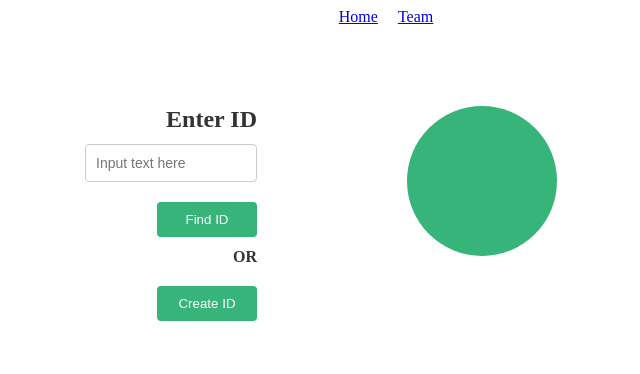
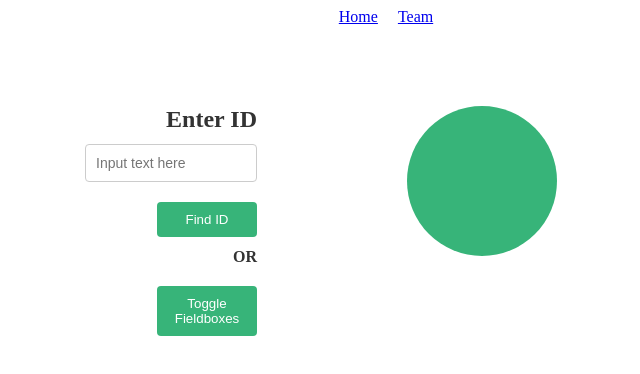
Before and after one commit to dbaglodi/Healthcare-Fraud-Detection, an Angular app in the folder healthcare-fraud-detection/: page /home in a window 1280 px wide. Shown: the top 374 px of the page, without its empty margins (244-884 px from the left). Built offline with nearby package versions, Linux system fonts and the light colour scheme; no server answers.

Commit message:
handle merge conflict

```diff
--- a/healthcare-fraud-detection/src/app/home/home.component.html
+++ b/healthcare-fraud-detection/src/app/home/home.component.html
@@ -9,7 +9,7 @@
 
         <div class="or-text">OR</div> <!-- OR Text -->
 
-        <button (click)="createId()">Create ID</button>
+        <button (click)="createId()">Toggle Fieldboxes</button>
     </div>
 
     <!-- Spacing using CSS instead of <br> -->
```
